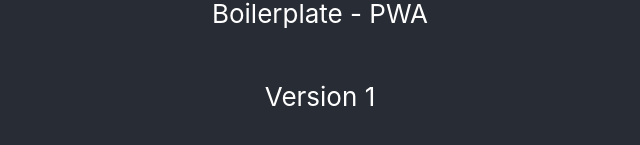
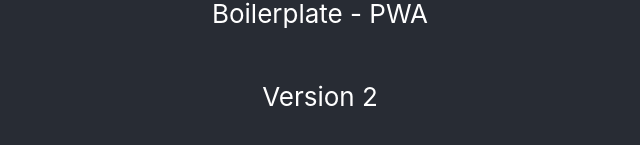
Before and after one commit to aboutbits/pwa-boilerplate, a React (Create React App) app: page / in a window 1280 px wide. Shown: the part 345-490 px from the top of the page, without its empty margins (320-960 px from the left). Built offline with nearby package versions, Linux system fonts and the light colour scheme.

Commit message:
increase version

```diff
--- a/src/App.tsx
+++ b/src/App.tsx
@@ -12,7 +12,7 @@ function App() {
             Boilerplate - PWA
           </p>
           <p>
-            Version 1
+            Version 2
           </p>
         </header>
       </div>
```
